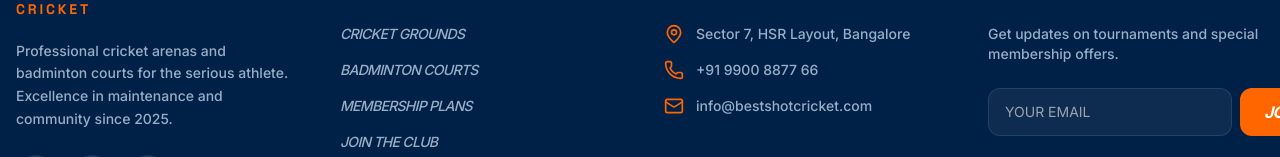
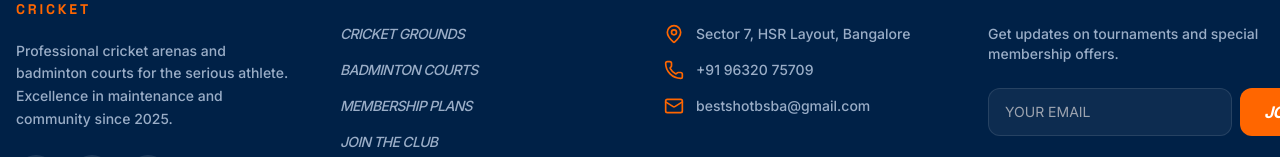
Before and after one commit to poojaryavinash47-dot/BestSports, a Next.js app: page / in a window 1280 px wide. Shown: the part 4389-4546 px from the top of the page. Built offline with nearby package versions, Linux system fonts and the light colour scheme.

Commit message:
Initial commit

```diff
--- a/src/components/footer.tsx
+++ b/src/components/footer.tsx
@@ -50,11 +50,11 @@ export function Footer() {
               </li>
               <li className="flex items-center gap-3">
                 <Phone className="h-5 w-5 text-primary shrink-0" />
-                <span>+91 9900 8877 66</span>
+                <span>+91 96320 75709</span>
               </li>
               <li className="flex items-center gap-3">
                 <Mail className="h-5 w-5 text-primary shrink-0" />
-                <span>info@bestshotcricket.com</span>
+                <span>bestshotbsba@gmail.com</span>
               </li>
             </ul>
           </div>
--- a/src/components/ui/checkbox.tsx
+++ b/src/components/ui/checkbox.tsx
@@ -1,3 +1,4 @@
+
 "use client"
 
 import * as React from "react"
```
